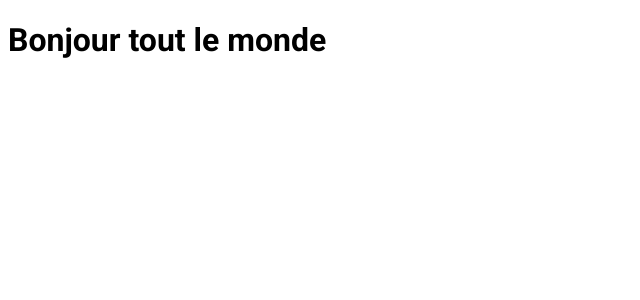
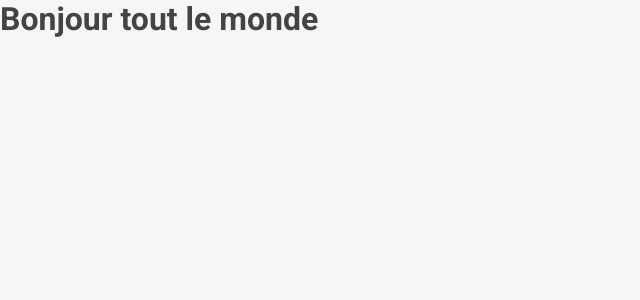
Before and after one commit to gynflo/boutique_vue3, a Vue app: page / in a window 1280 px wide. Shown: the top 300 px of the page, without its empty margins (0-640 px from the left). Built offline with nearby package versions, Linux system fonts and the light colour scheme.

Commit message:
set up generics & debug rules scss

```diff
--- a/package.json
+++ b/package.json
@@ -9,7 +9,6 @@
     "lint": "eslint . --ext .vue,.js,.jsx,.cjs,.mjs,.ts,.tsx,.cts,.mts --fix --ignore-path .gitignore"
   },
   "dependencies": {
-    "sass": "^1.50.1",
     "vue": "^3.2.33"
   },
   "devDependencies": {
@@ -22,6 +21,7 @@
     "eslint": "^8.5.0",
     "eslint-plugin-vue": "^8.2.0",
     "prettier": "^2.5.1",
+    "sass": "^1.50.1",
     "typescript": "~4.6.3",
     "vite": "^2.9.5",
     "vue-tsc": "^0.34.7"
--- a/src/App.vue
+++ b/src/App.vue
@@ -6,4 +6,5 @@
 
 <style lang="scss">
 @import "./assets/base.scss";
+@import "./assets/debug.scss";
 </style>
--- a/src/assets/base.scss
+++ b/src/assets/base.scss
@@ -1,7 +1,106 @@
- :root {
-    --font-family: 'Roboto', sans-serif
+:root {
+  --primary-1: #3498db;
+  --primary-2: #2980b9;
+  --danger-1: #e74c3c;
+  --danger-2: #c0392b;
+  --success-1: #2ecc71;
+  --success-2: #27ae60;
+  --white: #ffffff;
+  --gray-1: #f6f6f6;
+  --gray-2: #ddd;
+  --text-color: #444;
+  --text-primary-color-1: #ffffff;
+
+  --border: 1px solid var(var(--gray-2));
+  --border-radius: 4px;
+
+  --font-family: "Roboto", sans-serif;
+}
+
+// Reset
+
+* {
+  box-sizing: border-box;
+}
+
+h1,
+h2,
+h3,
+h4 {
+  margin: 0;
+}
+
+li {
+  list-style: none;
+  padding: 0;
+}
+img {
+  max-width: 100%;
+}
+a {
+  color: var(--text-color);
+  text-decoration: none;
 }
 
 body {
-    font-family: var(--font-family)
+  min-height: 100vh;
+  padding: 0;
+  margin: 0;
+  color: var(--text-color);
+  background-color: var(--gray-1);
+  font-family: var(--font-family);
 }
+
+// flex
+
+.d-flex {
+  display: flex;
+}
+
+.flex-row {
+  flex-direction: row;
+}
+
+.flex-column {
+  flex-direction: column;
+}
+
+.justify-content-center {
+  justify-content: center;
+}
+
+.align-items {
+  align-items: center;
+}
+
+.flex-fill {
+  flex: 1 1 auto;
+}
+
+// padding
+
+.p-10 {
+  padding: 10px;
+}
+
+.p-20 {
+  padding: 20px;
+}
+
+.p-30 {
+  padding: 30px;
+}
+
+// margin
+
+.m-10 {
+  margin: 10px;
+}
+
+.m-20 {
+  margin: 20px;
+}
+
+.m-30 {
+  margin: 30px;
+}
--- /dev/null
+++ b/src/assets/debug.scss
@@ -0,0 +1,16 @@
+.b1 {
+  background-color: red;
+}
+
+.b2 {
+  background-color: blue;
+}
+.b3 {
+  background-color: yellow;
+}
+.b4 {
+  background-color: green;
+}
+.b5 {
+  background-color: purple;
+}
```
Also changed, not shown: 1 other file (tests, documents, lock files or other folders).
